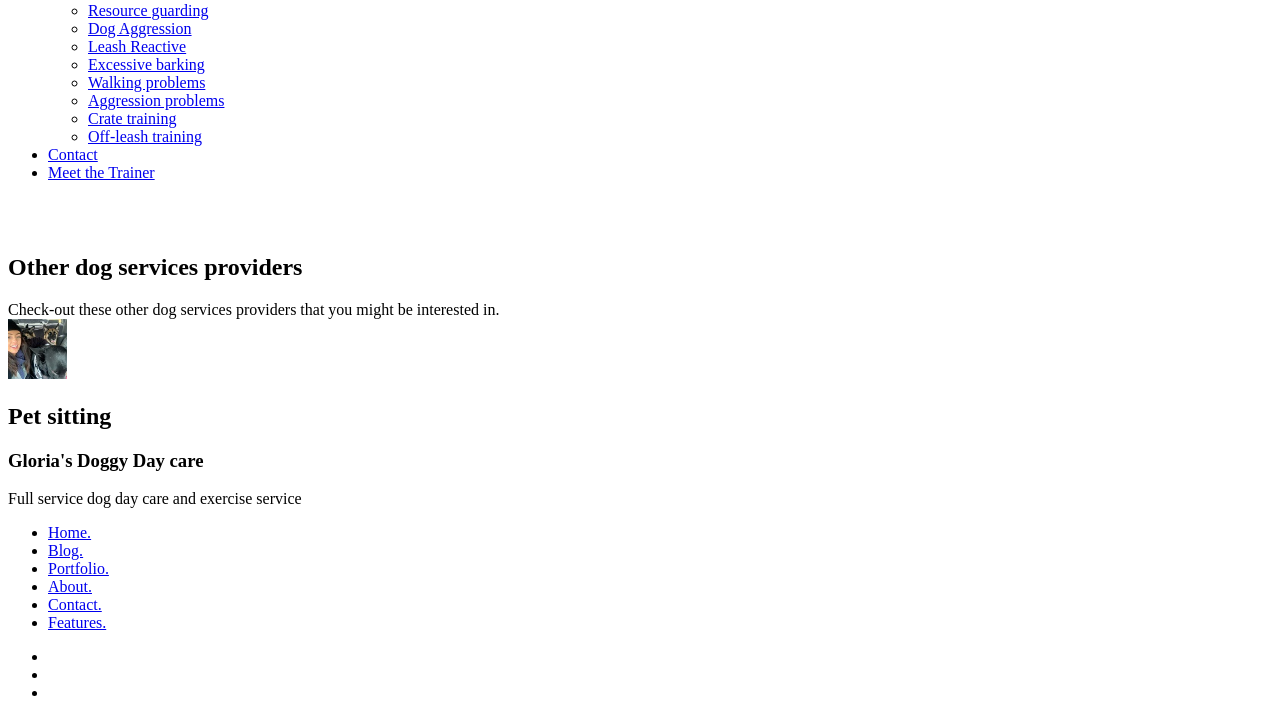
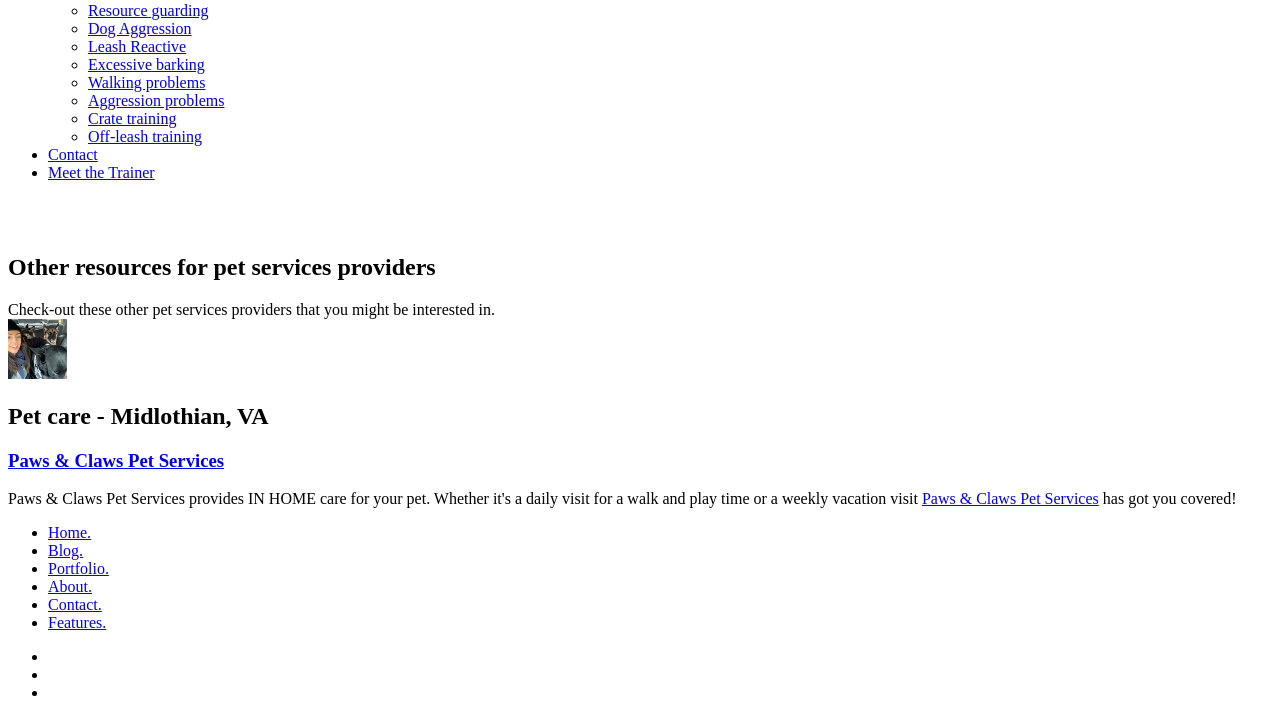
Before and after one commit to iwright4317/KisK-9, a PHP site: page /xml/other_providers.php in a window 1280 px wide. Shown: the part 524-1229 px from the top of the page. Run offline with PHP 8.4, Linux system fonts and the light colour scheme; some libraries are stand-ins or nearby versions.

Commit message:
other providers

```diff
--- a/other_providers.php
+++ b/other_providers.php
@@ -7,9 +7,9 @@
    <!--- Basic Page Needs
    ================================================== -->
    <meta charset="utf-8">
-	<title>Ki's K-9 Dog Training | Other dog services providers</title>
+	<title>Ki's K-9 Dog Training | Other pet services providers</title>
 	<meta name="description" content="Virginia Beach dog training; Ki's K-9 Dog training; Our Training
-	Other dog services providers that you may be interested in. ">
+	Other resources for pet services providers that you may be interested in. ">
 	<meta name="author" content="">
 
    <!-- Mobile Specific Metas
@@ -50,8 +50,8 @@
    <div class="row" >
 
 		<div class="ten columns align-left" style="text-align: left; vertical-align:bottom; color:black; ">
-			<br><h2>Other dog services providers</h2>
-			Check-out these other dog services providers that you might be interested in.
+			<br><h2>Other resources for pet services providers</h2>
+			Check-out these other pet services providers that you might be interested in.
 		</div>
 		<div class="two columns align-right" style="text-align: left; vertical-align:bottom; color:black; ">
 			<img alt="FullSizeR1" src="FullSizeR1 (1) 100.jpg" height="60" >
@@ -64,13 +64,14 @@
 
    <div class="row" >
    		<div class="twelve columns">
-			<h2>Pet sitting</h2>
-    <h3>Gloria's Doggy Day care</h3>
-    Full service dog day care and exercise service
+			<h2>Pet care - Midlothian, VA</h2>
+    <h3><a href="https://www.pawsandclawsva.com/" target=_blank>Paws & Claws Pet Services</a></h3>
+    Paws & Claws Pet Services provides IN HOME care for your pet. Whether it's a daily
+    visit for a walk and play time or a weekly vacation
+    visit <a href="https://www.pawsandclawsva.com/"  target=_blank>Paws & Claws Pet Services</a> has got you covered! <br>
+
     	</div>
 	</div>
-
-
 
    <!-- footer
    ================================================== -->
```
